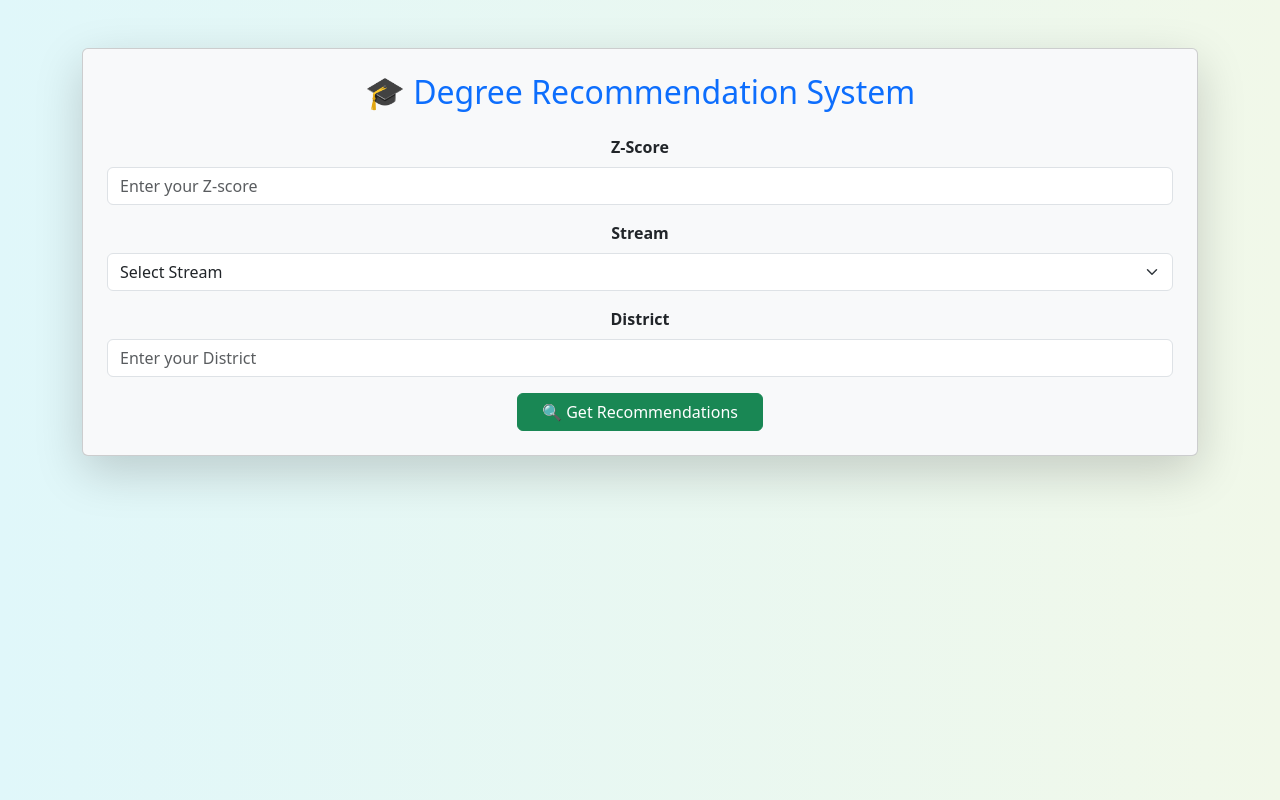
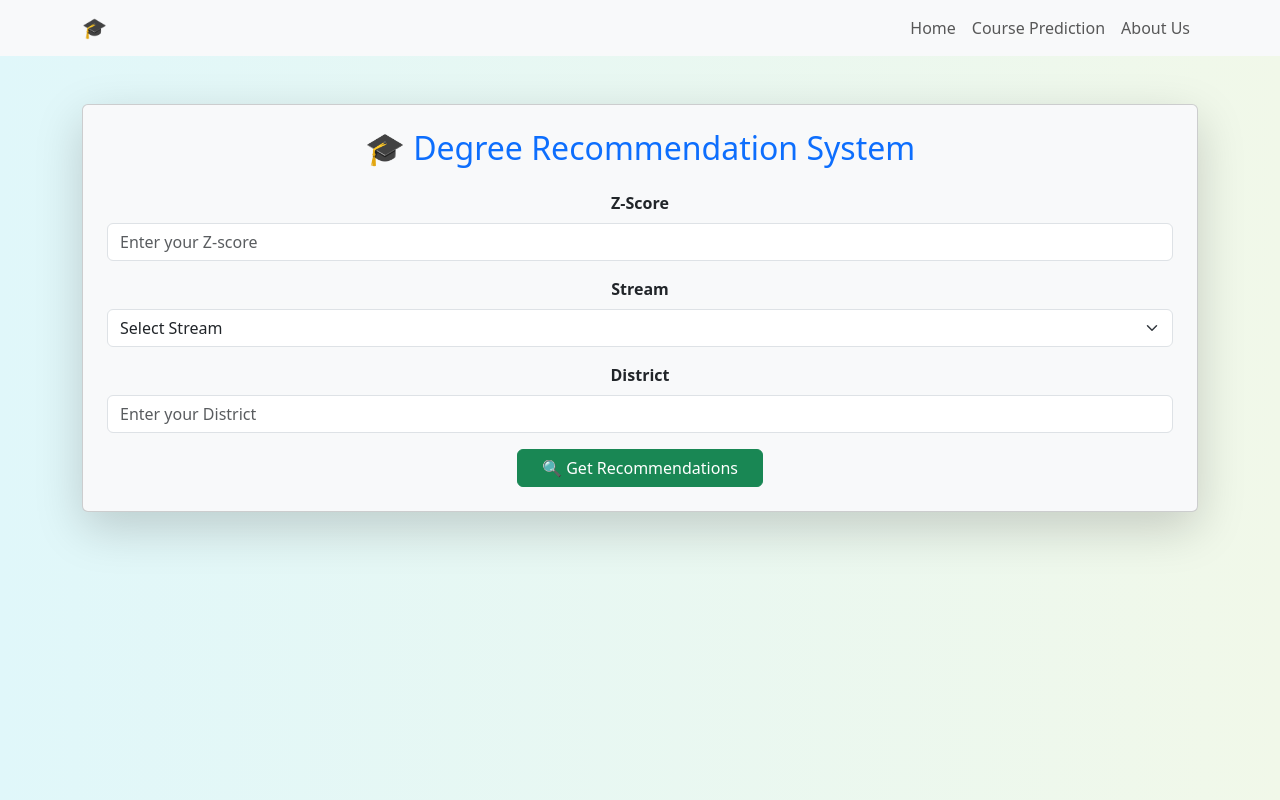
Before and after one commit to UniPredict-ML/UniPredict, a React (Create React App) app in the folder frontend/: page / in a window 1280 px wide. Built offline with nearby package versions, Linux system fonts and the light colour scheme.

Commit message:
chre: branch changing cmmit

```diff
--- a/frontend/package.json
+++ b/frontend/package.json
@@ -6,8 +6,9 @@
     "@testing-library/jest-dom": "^5.17.0",
     "@testing-library/react": "^13.4.0",
     "@testing-library/user-event": "^13.5.0",
-    "bootstrap": "^5.3.2",
+    "bootstrap": "^5.3.7",
     "react": "^18.2.0",
+    "react-bootstrap": "^2.10.10",
     "react-dom": "^18.2.0",
     "react-scripts": "5.0.1",
     "web-vitals": "^2.1.4"
--- a/frontend/src/App.js
+++ b/frontend/src/App.js
@@ -2,10 +2,12 @@
 import './App.css';
 import 'bootstrap/dist/css/bootstrap.min.css';
 import Dashboard from './components/Dashboard';
+import NavBar from './components/NavBar';
 
 function App() {
   return (
     <div className="App">
+      <NavBar/>
       <Dashboard />
     </div>
   );
--- /dev/null
+++ b/frontend/src/components/NavBar.js
@@ -0,0 +1,23 @@
+import Container from 'react-bootstrap/Container';
+import Nav from 'react-bootstrap/Nav';
+import Navbar from 'react-bootstrap/Navbar';
+
+function NavBar() {
+  return (
+    <Navbar collapseOnSelect expand="lg" className="bg-body-tertiary">
+      <Container>
+        <Navbar.Brand href="#home">🎓</Navbar.Brand>
+        <Navbar.Toggle aria-controls="responsive-navbar-nav" />
+        <Navbar.Collapse id="responsive-navbar-nav">
+          <Nav className="ms-auto">
+            <Nav.Link href="#features">Home</Nav.Link>
+            <Nav.Link href="#features">Course Prediction</Nav.Link>
+            <Nav.Link href="#deets">About Us</Nav.Link>
+          </Nav>
+        </Navbar.Collapse>
+      </Container>
+    </Navbar>
+  );
+}
+
+export default NavBar;
```
Also changed, not shown: 2 other files (tests, documents, lock files or other folders).
